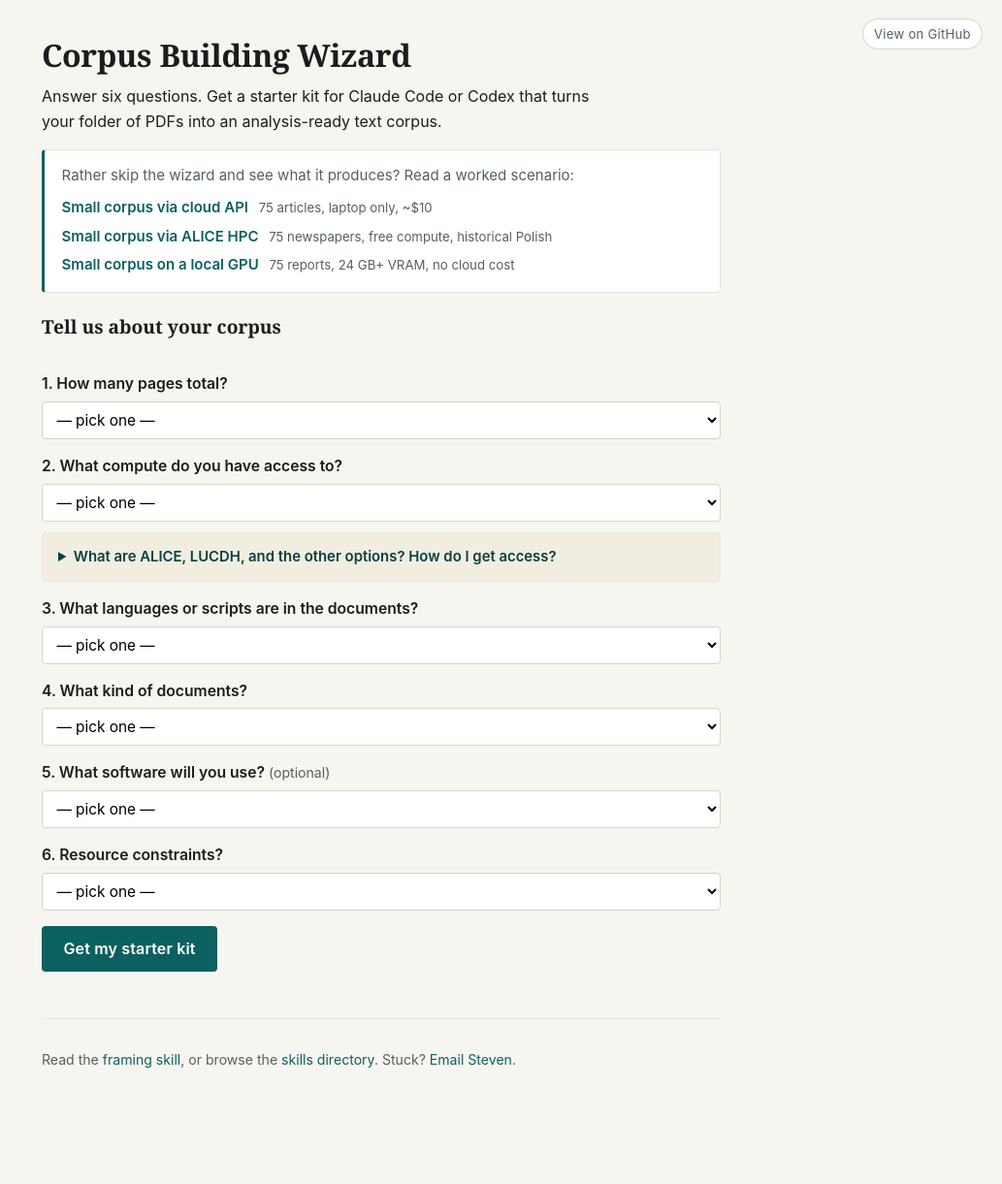
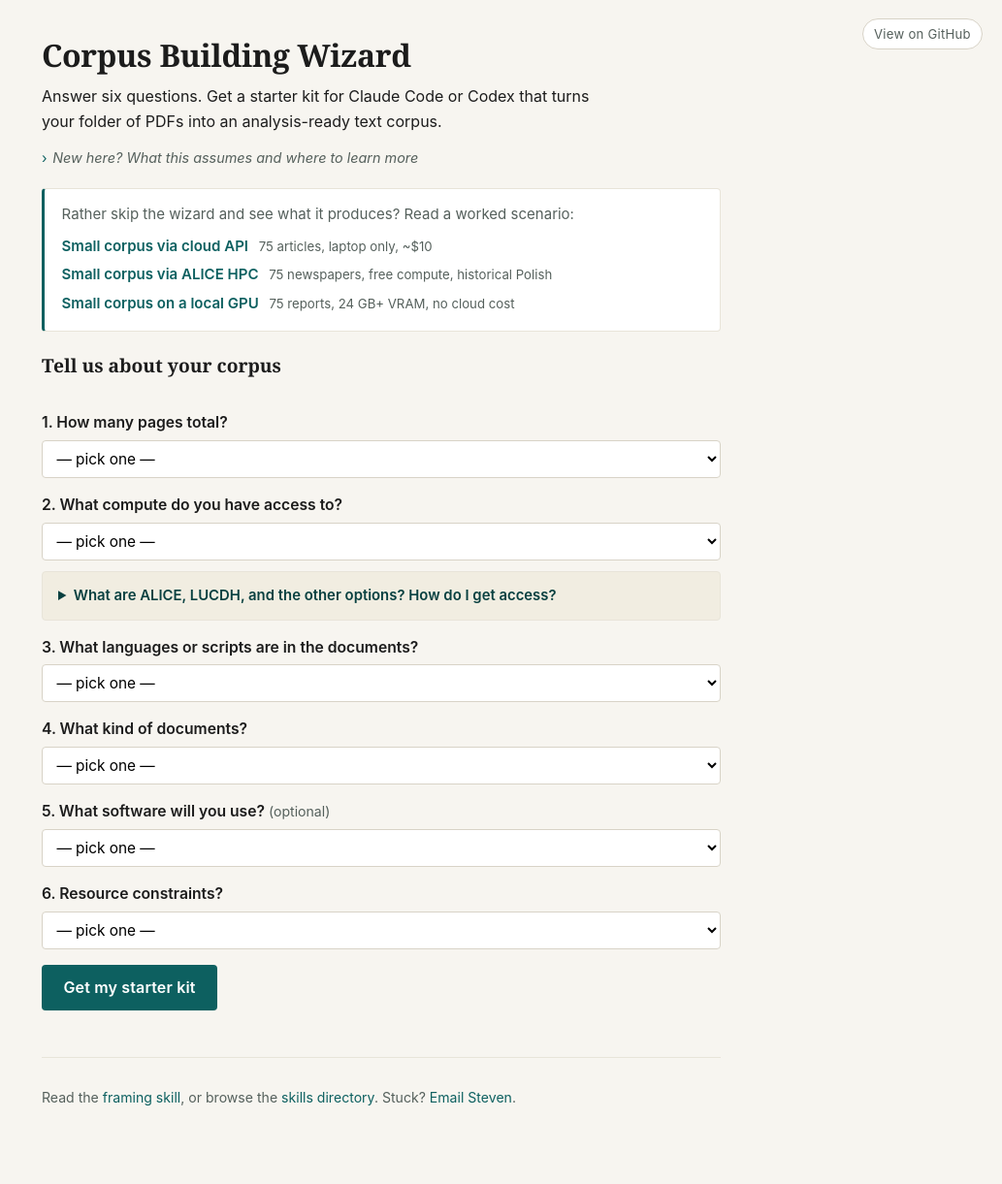
Before and after one commit to scdenney/corpus-building, a Jekyll site: the page index.html, which Jekyll copies as it is, in a window 1280 px wide. Shown: the whole page at 97% size, without its empty margins (247-1280 px from the left). Built offline with Jekyll 4.4.1, drawn with Linux system fonts in a browser that asks for light colours; before the commit the page ends 1181 px from its top, so only the background shows below that.

Commit message:
Add 'New here?' drop-down to wizard; position audience
Wizard page now has a subtle <details> drop-down below the one-sentence
lede. Collapsed by default; expands to:

- Clarify the audience (computational path, not beginner primer)
- Link to Building-a-Corpus on the supervision site for the broader
  conceptual foundation
- Preview that README has pointers to Claude Code / Codex setup guides
  (upcoming)

Keeps the top of the page lean for visitors arriving from the
supervision site who already know why they're here, while giving new
visitors a path to orient themselves without bloating the main flow.

```diff
--- a/index.html
+++ b/index.html
@@ -13,6 +13,14 @@
 <header>
   <h1>Corpus Building Wizard</h1>
   <p class="lede">Answer six questions. Get a starter kit for Claude Code or Codex that turns your folder of PDFs into an analysis-ready text corpus.</p>
+  <details class="more-info">
+    <summary>New here? What this assumes and where to learn more</summary>
+    <div class="more-info-body">
+      <p>Built for people who've already thought about <em>what</em> a corpus is and <em>how</em> they'd plan one. Not a beginner's introduction — it's the computational path, not the conceptual primer.</p>
+      <p>For the broader foundation — what a corpus is, planning and selection criteria, ethics, organising your files — read <a href="https://scdenney.github.io/thesis-supervision/methods/building-a-corpus">Building a Corpus</a> on <a href="https://scdenney.github.io/thesis-supervision/">Thesis Supervision</a>. That's the conceptual primer this tool complements.</p>
+      <p class="setup-note">New to Claude Code or Codex? Your starter kit will tell you which skills to read, but setting up your project workspace — git repo, <code>CLAUDE.md</code>, folder structure — is a skill in itself. See the README for pointers to practitioner guides on agent-based coding setup.</p>
+    </div>
+  </details>
 </header>
 
 <section class="cold-entry">
--- a/wizard.css
+++ b/wizard.css
@@ -44,15 +44,59 @@
   line-height: 1.6;
 }
 .lede strong { color: var(--accent-dark); font-weight: 600; }
-.scope-note {
+
+/* Subtle "New here?" drop-down below the lede --------------------------- */
+.more-info {
+  margin: 0.4rem 0 0;
+  font-size: 0.9rem;
+}
+.more-info > summary {
+  cursor: pointer;
+  list-style: none;
   color: var(--muted);
-  margin: 0.5rem 0 0;
-  font-size: 0.9rem;
-  line-height: 1.55;
-  padding-top: 0.6rem;
-  border-top: 1px solid var(--border-soft);
+  padding: 0.25rem 0;
+  font-style: italic;
+  display: inline-flex;
+  align-items: center;
+  gap: 0.35rem;
+  transition: color 0.12s;
 }
-.scope-note em { font-style: italic; color: var(--fg); }
+.more-info > summary::-webkit-details-marker { display: none; }
+.more-info > summary::before {
+  content: "›";
+  display: inline-block;
+  transition: transform 0.15s;
+  font-style: normal;
+  color: var(--accent);
+}
+.more-info[open] > summary::before { transform: rotate(90deg); }
+.more-info > summary:hover { color: var(--accent); }
+.more-info[open] > summary {
+  color: var(--accent-dark);
+  font-style: normal;
+  font-weight: 500;
+}
+.more-info-body {
+  padding: 0.3rem 0 0.2rem 0.9rem;
+  margin: 0.3rem 0 0 0.4rem;
+  border-left: 2px solid var(--border-soft);
+}
+.more-info-body p {
+  margin: 0.4rem 0;
+  color: var(--fg);
+  line-height: 1.58;
+}
+.more-info-body p.setup-note {
+  color: var(--muted);
+  font-size: 0.92em;
+}
+.more-info-body a { font-weight: 500; }
+.more-info-body code {
+  background: var(--code-bg);
+  padding: 0.05em 0.3em;
+  border-radius: 3px;
+  font-size: 0.9em;
+}
 h2 {
   font-family: Georgia, "Iowan Old Style", "Apple Garamond", serif;
   font-weight: 600;
```
